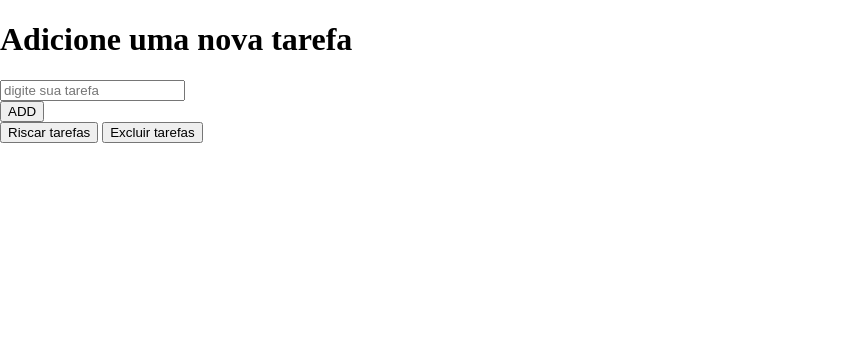
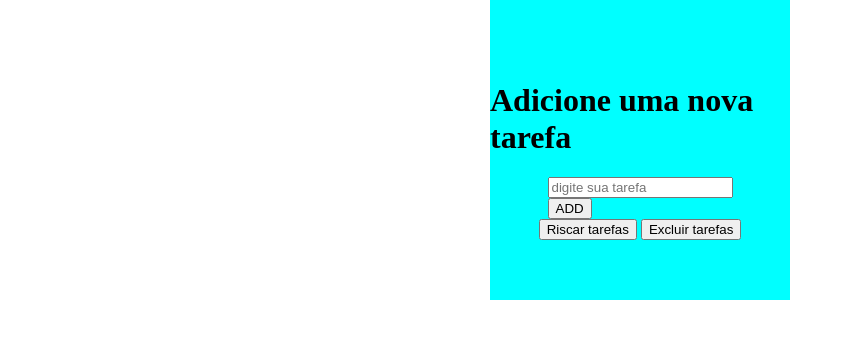
Before and after one commit to denizafontineles/Projeto-To-Do-List, a plain HTML site: page index.html in a window 1280 px wide. Shown: the whole page, without its empty margins (0-853 px from the left). Drawn offline with Linux system fonts and the light colour scheme.

Commit message:
Modificar a estilização

```diff
--- a/CSS/style.css
+++ b/CSS/style.css
@@ -8,3 +8,16 @@ body{
     padding: 0;
     margin: 0;
 }
+.container__form{
+    margin: 0 auto;
+    background-color: aqua;
+    width: 300px;
+    height: 300px;
+    display: flex;
+    justify-content: center;
+    flex-direction: column;
+    align-items: center;
+}
+.form-titulo{
+
+}
```
